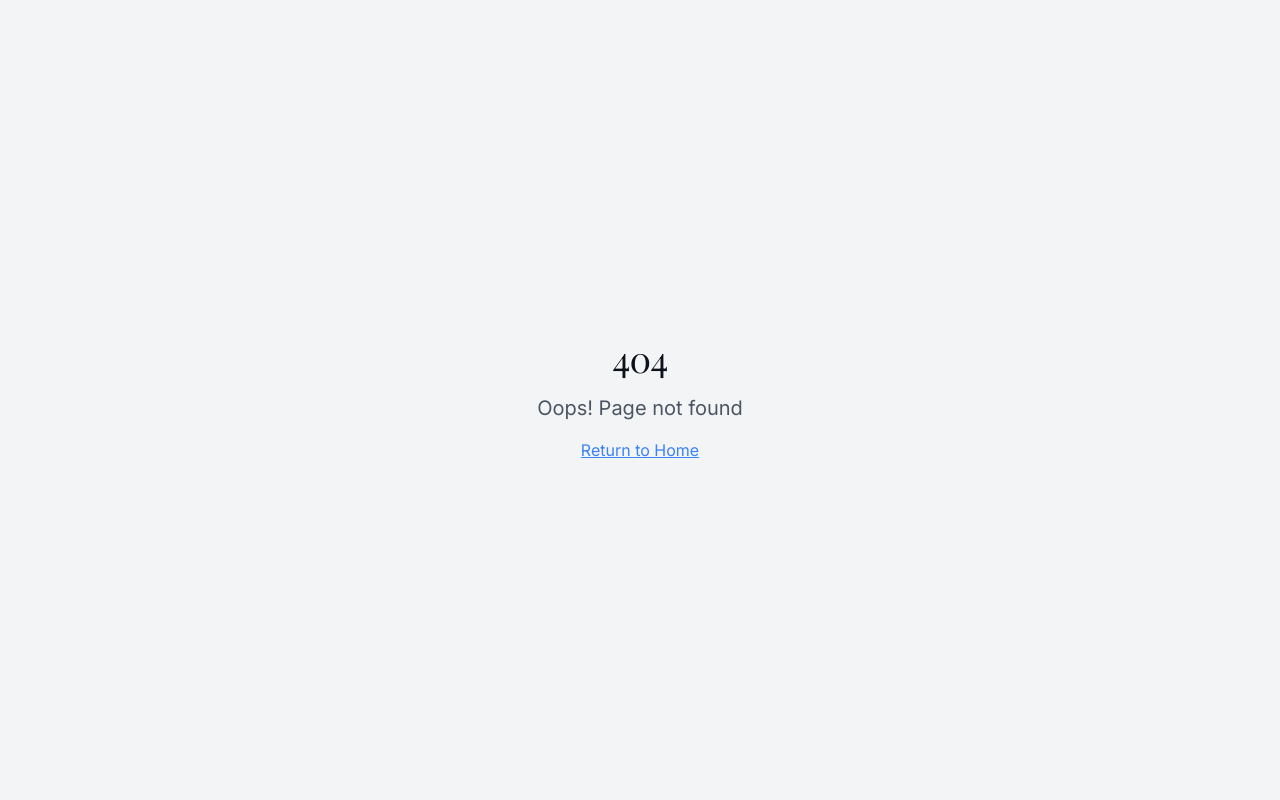
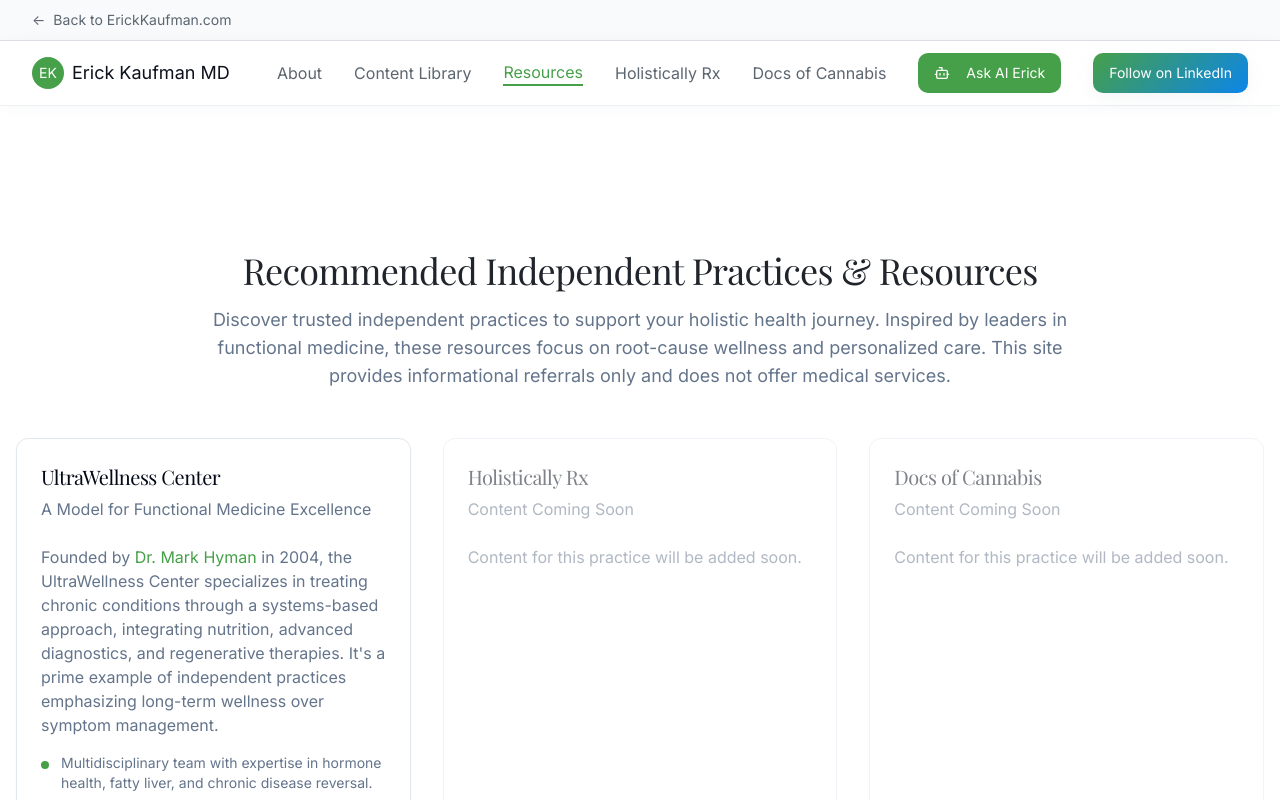
Before and after one commit to BigE200/kaufman-holistic-hub, a React (Vite) app: page /resources in a window 1280 px wide. Before the commit this address had no page. Shown: the top 800 px of the page. Built offline with nearby package versions, Linux system fonts and the light colour scheme.

Commit message:
Add Resources page
The AI created a new "Resources" page with the recommended practices content and added an entry to the header navigation.

```diff
--- a/src/App.tsx
+++ b/src/App.tsx
@@ -7,6 +7,7 @@ import { BrowserRouter, Routes, Route } from "react-router-dom";
 import Index from "./pages/Index";
 import About from "./pages/About";
 import ContentLibrary from "./pages/ContentLibrary";
+import Resources from "./pages/Resources";
 import HolisticallyRx from "./pages/HolisticallyRx";
 import DocsOfCannabis from "./pages/DocsOfCannabis";
 import Contact from "./pages/Contact";
@@ -31,6 +32,7 @@ const App = () => (
             <Route path="/content-library" element={<ContentLibrary />} />
             <Route path="/blog" element={<ContentLibrary />} />
             <Route path="/media" element={<ContentLibrary />} />
+            <Route path="/resources" element={<Resources />} />
             <Route path="/holistically-rx" element={<HolisticallyRx />} />
             <Route path="/docs-of-cannabis" element={<DocsOfCannabis />} />
             <Route path="/contact" element={<Contact />} />
--- a/src/components/Navigation.tsx
+++ b/src/components/Navigation.tsx
@@ -10,6 +10,7 @@ const Navigation = () => {
   const navItems = [
     { name: 'About', path: '/about' },
     { name: 'Content Library', path: '/content-library' },
+    { name: 'Resources', path: '/resources' },
     { name: 'Holistically Rx', path: '/holistically-rx' },
     { name: 'Docs of Cannabis', path: '/docs-of-cannabis' },
   ];
--- /dev/null
+++ b/src/pages/Resources.tsx
@@ -0,0 +1,23 @@
+import Navigation from '@/components/Navigation';
+import Footer from '@/components/Footer';
+import RecommendedPracticesSection from '@/components/RecommendedPracticesSection';
+import SEOHead from '@/components/SEOHead';
+
+const Resources = () => {
+  return (
+    <div className="min-h-screen bg-background">
+      <SEOHead
+        title="Trusted Resources & Independent Practices | Dr. Erick Kaufman"
+        description="Discover trusted independent practices and resources to support your holistic health journey. Functional medicine practices focused on root-cause wellness and personalized care."
+        canonical="https://drerickkaufman.com/resources"
+      />
+      <Navigation />
+      <main className="pt-20">
+        <RecommendedPracticesSection />
+      </main>
+      <Footer />
+    </div>
+  );
+};
+
+export default Resources;
```
